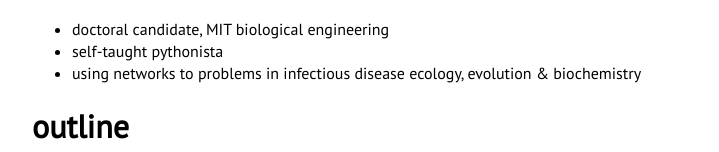
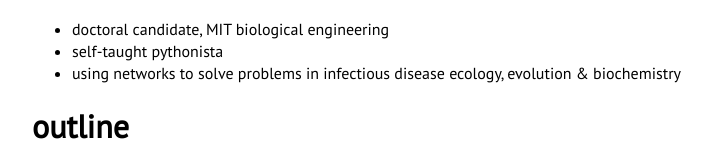
Before and after one commit to ericmjl/big-data-boston-2016, a plain HTML site: page index.html in a window 1280 px wide. Shown: the part 459-611 px from the top of the page, without its empty margins (8-727 px from the left). Drawn offline with Linux system fonts and the light colour scheme.

Commit message:
minor typo fix

```diff
--- a/index.html
+++ b/index.html
@@ -51,7 +51,7 @@
 <ul>
 <li>doctoral candidate, MIT biological engineering</li>
 <li>self-taught pythonista</li>
-<li>using networks to problems in infectious disease ecology, evolution &amp; biochemistry</li>
+<li>using networks to solve problems in infectious disease ecology, evolution &amp; biochemistry</li>
 </ul>
 <h1 id="outline">outline</h1>
 <ol style="list-style-type: decimal">
```
